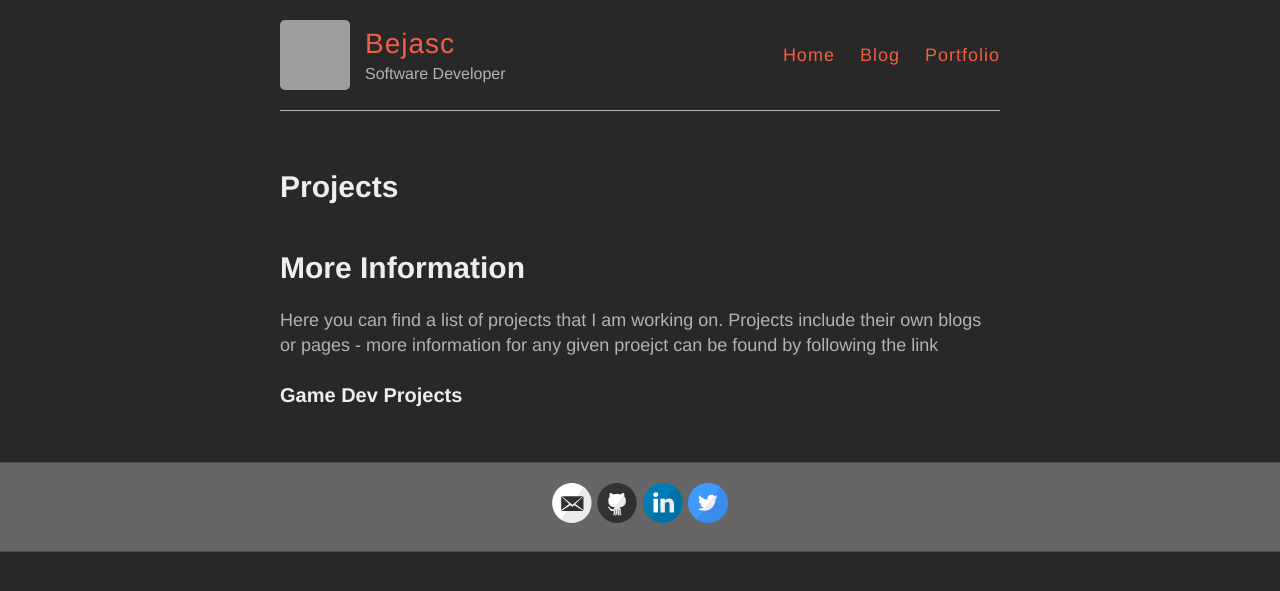
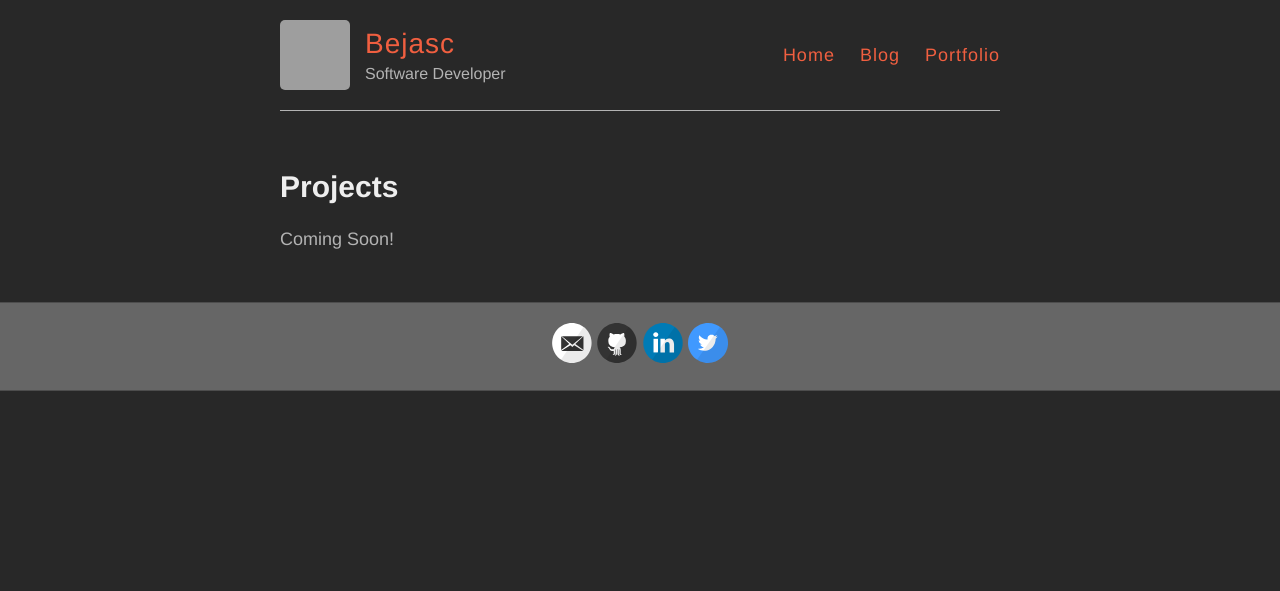
Before and after one commit to Bejasc/bejasc.github.io, a Jekyll site: the page built from projects.md, in a window 1280 px wide. Shown: the top 591 px of the page. Built offline with Jekyll 4.4.1, drawn with Linux system fonts in a browser that asks for light colours; grey boxes are pictures that could not be loaded.

Commit message:
Update projects.md

```diff
--- a/projects.md
+++ b/projects.md
@@ -4,8 +4,4 @@ title: Projects
 permalink: /projects/
 ---
 
-# More Information
-
-Here you can find a list of projects that I am working on. Projects include their own blogs or pages - more information for any given proejct can be found by following the link
-
-### Game Dev Projects
+Coming Soon!
```
